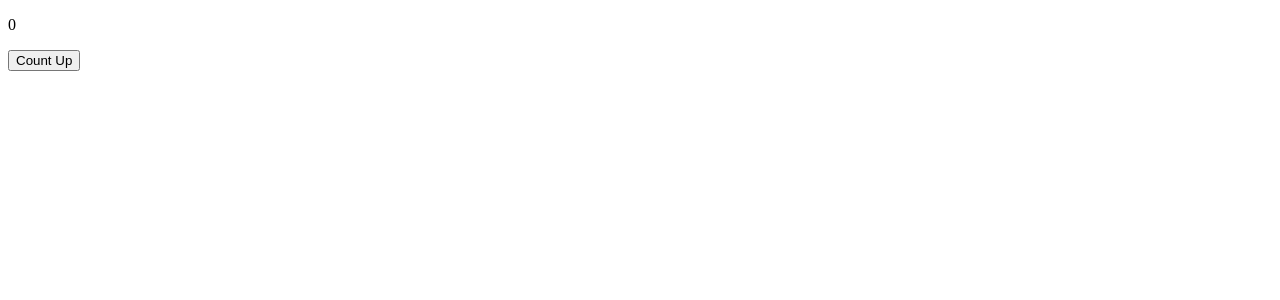
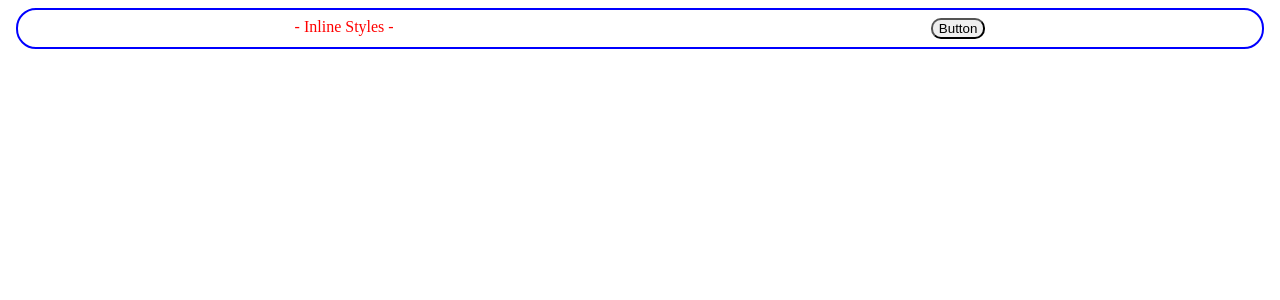
Before and after one commit to masnzzz/udemy-react-jk, a React (Create React App) app: page / in a window 1280 px wide. Shown: the top 300 px of the page. Built offline with nearby package versions, Linux system fonts and the light colour scheme.

Commit message:
style/Reactデフォルトのスタイル
InlineStyleにスタイルを当てる

```diff
--- a/src/App.js
+++ b/src/App.js
@@ -1,16 +1,10 @@
- import { useState } from "react";
+import { useState } from "react";
+import { InlineStyle } from "./components/InlineStyle";
 
 export const App = () => {
-  const [count, setCount] = useState(0);
-
-  const onClickCountUp = () => {
-    setCount(count + 1);
-  }
-
   return (
-    <>
-      <p>{count}</p>
-      <button onClick={ onClickCountUp}>Count Up</button>
-    </>
+    <div className="App">
+      <InlineStyle />
+    </div>
   )
 }
--- /dev/null
+++ b/src/components/InlineStyle.jsx
@@ -0,0 +1,25 @@
+export const InlineStyle = () => {
+    const containerStyle = {
+        border: "solid 2px blue",
+        borderRadius: "20px",
+        padding: "8px",
+        margin: "8px",
+        display: "flex",
+        justifyContent: "space-around",
+        alineItems: "center",
+    };
+    const titleStyle = {
+        margin: 0,
+        color: "red",
+    };
+    const buttonStyle = {
+        borderRadius: "10px",
+    };
+
+    return (
+        <div style={containerStyle}>
+            <p style={titleStyle}>- Inline Styles -</p>
+            <button style={buttonStyle}>Button</button>
+        </div>
+    );
+};
--- a/src/index.css
+++ /dev/null
@@ -1,13 +0,0 @@
-body {
-  margin: 0;
-  font-family: -apple-system, BlinkMacSystemFont, 'Segoe UI', 'Roboto', 'Oxygen',
-    'Ubuntu', 'Cantarell', 'Fira Sans', 'Droid Sans', 'Helvetica Neue',
-    sans-serif;
-  -webkit-font-smoothing: antialiased;
-  -moz-osx-font-smoothing: grayscale;
-}
-
-code {
-  font-family: source-code-pro, Menlo, Monaco, Consolas, 'Courier New',
-    monospace;
-}
```
Also changed, not shown: src/reportWebVitals.js (deleted, +0 -13 lines), src/setupTests.js (deleted, +0 -5 lines).
